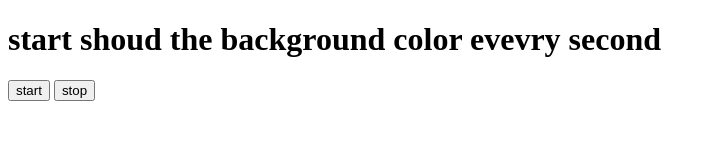
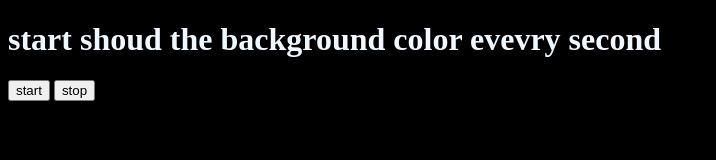
Before and after one commit to singhshubham103codeclub/Js-code-chai-aor-code, a plain HTML site: page events/projectcolor.html in a window 1280 px wide. Shown: the whole page, without its empty margins (0-716 px from the left). Drawn offline with Linux system fonts and the light colour scheme.

Commit message:
project color

```diff
--- a/events/projectcolor.html
+++ b/events/projectcolor.html
@@ -4,10 +4,19 @@
     <meta charset="UTF-8">
     <meta name="viewport" content="width=device-width, initial-scale=1.0">
     <title>Document</title>
+    <style>
+.bg{
+    background-color: black;
+    color: aliceblue;
+}
+    </style>
 </head>
-<body>
+<body class="bg">
     <h1>start shoud the background color evevry second</h1>
    <button>start</button>
    <button>stop</button>
 </body>
+<script>
+
+</script>
 </html>
```
